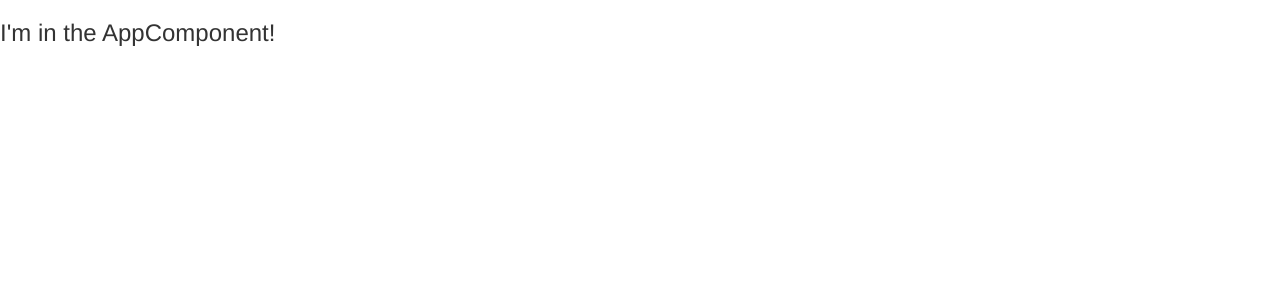
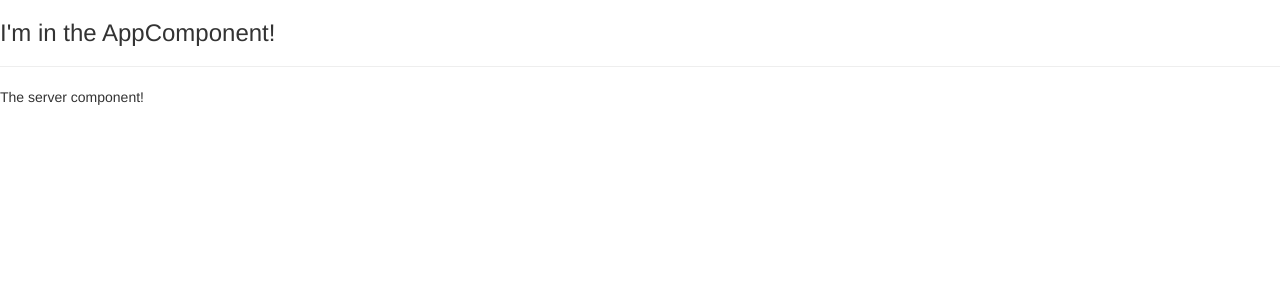
Before and after one commit to IvanBackovic/basic-project-bootstrap, an Angular app: page / in a window 1280 px wide. Shown: the top 300 px of the page. Built offline with nearby package versions, Linux system fonts and the light colour scheme.

Commit message:
Created servers component using Angular Cli

```diff
--- a/src/app/app.component.html
+++ b/src/app/app.component.html
@@ -1 +1,3 @@
 <h3>I'm in the AppComponent!</h3>
+<hr>
+<app-server></app-server>
--- a/src/app/app.module.ts
+++ b/src/app/app.module.ts
@@ -5,11 +5,13 @@
 
 import { AppComponent } from './app.component';
 import { ServerComponent } from './server/server.component';
+import { ServersComponent } from './servers/servers.component';
 
 @NgModule({
   declarations: [
     AppComponent,
-    ServerComponent
+    ServerComponent,
+    ServersComponent
   ],
   imports: [
     BrowserModule,
--- /dev/null
+++ b/src/app/servers/servers.component.html
@@ -0,0 +1 @@
+<p>servers works!</p>
--- /dev/null
+++ b/src/app/servers/servers.component.ts
@@ -0,0 +1,15 @@
+import { Component, OnInit } from '@angular/core';
+
+@Component({
+  selector: 'app-servers',
+  templateUrl: './servers.component.html',
+  styleUrls: ['./servers.component.css']
+})
+export class ServersComponent implements OnInit {
+
+  constructor() { }
+
+  ngOnInit(): void {
+  }
+
+}
```
Also changed, not shown: src/app/servers/servers.component.css (added).
